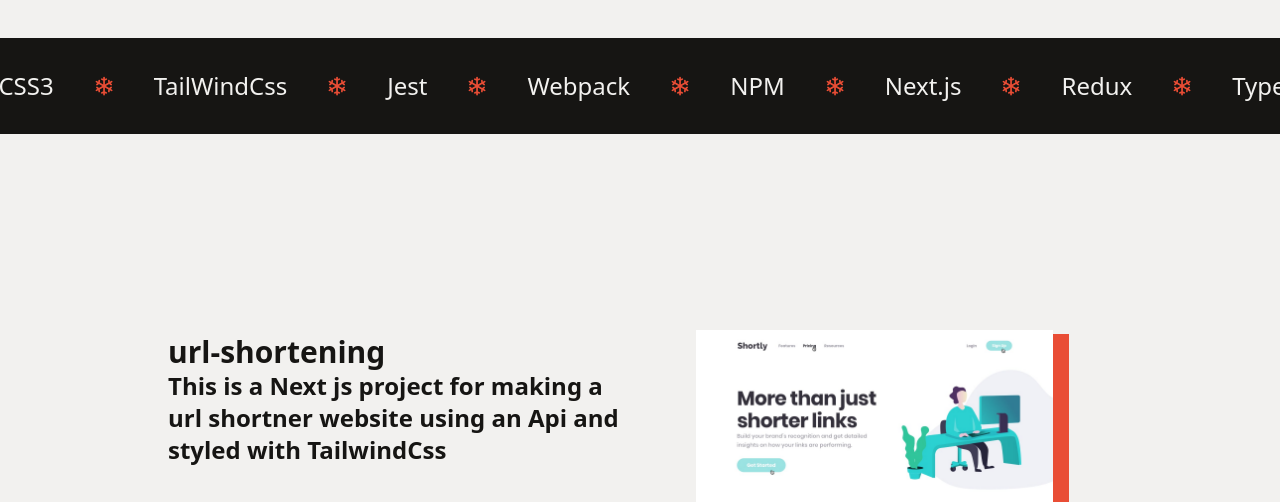
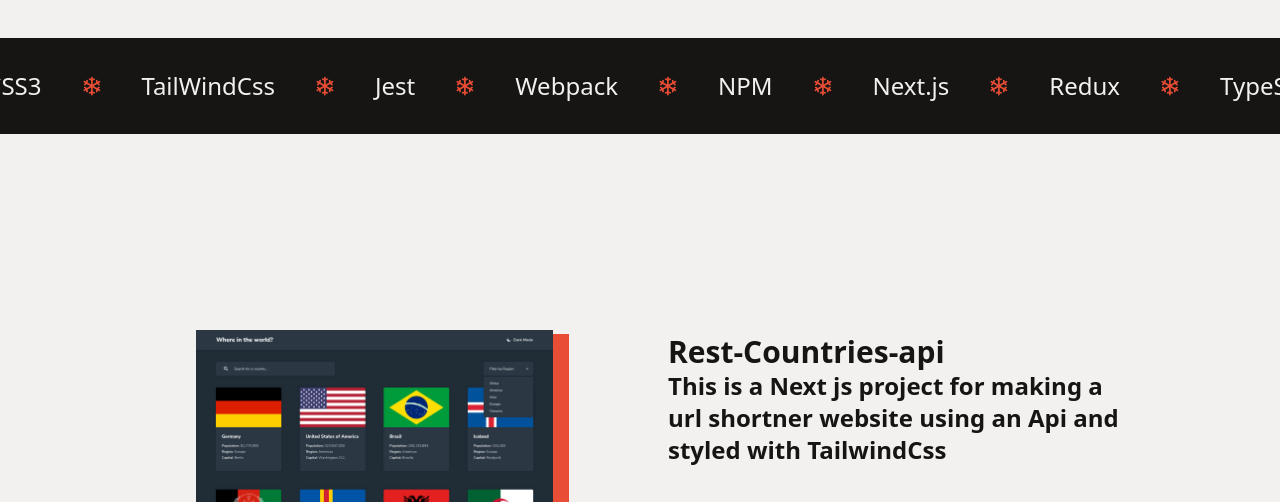
Before and after one commit to polymahh/othmane-elkantaoui, a React (Create React App) app: page / in a window 1280 px wide. Shown: the part 450-952 px from the top of the page. Built offline with nearby package versions, Linux system fonts and the light colour scheme.

Commit message:
added new project - about animation

```diff
--- a/package.json
+++ b/package.json
@@ -9,6 +9,7 @@
     "react": "^18.2.0",
     "react-dom": "^18.2.0",
     "react-icons": "^4.4.0",
+    "react-intersection-observer": "^9.4.0",
     "react-router-dom": "^6.3.0",
     "react-scripts": "5.0.1",
     "web-vitals": "^2.1.4"
--- a/src/Components/About/about.jsx
+++ b/src/Components/About/about.jsx
@@ -1,13 +1,24 @@
 import { IoSnow } from "react-icons/io5";
+import { useInView } from "react-intersection-observer";
 
 export const About = (props) => {
+  const { ref, inView } = useInView({ triggerOnce: true });
+  const { ref: imgref, inView: imginView } = useInView({ triggerOnce: true });
+
   return (
     <>
       <div
         ref={props.about}
         className="mt-8  p-4 md:grid md:grid-cols-2  items-center justify-around lg:w-[976px]	"
       >
-        <div>
+        <div
+          ref={ref}
+          className={
+            inView
+              ? "opacity-100 ease-in duration-500"
+              : "opacity-0 -translate-x-1/3"
+          }
+        >
           <div className="text-4xl   font-bold">
             HI, I'M OTHMANE.
             <br />
@@ -43,7 +54,16 @@
           </div>
         </div>
         {/* image */}
-        <img className="   sm:w-3/4 m-auto" src="profile4.png" alt="othmane" />
+        <img
+          ref={imgref}
+          className={
+            imginView
+              ? "opacity-100 ease-in delay-200 duration-500 sm:w-3/4 m-auto"
+              : "opacity-0 translate-x-1/3"
+          }
+          src="profile4.png"
+          alt="othmane"
+        />
       </div>
       {/* scrolling bar */}
       <div className="relative overflow-hidden min-w-full bg-black-p p-12 my-6 whitespace-nowrap">
--- a/src/Components/ProjectCard/projectCard.jsx
+++ b/src/Components/ProjectCard/projectCard.jsx
@@ -3,12 +3,14 @@
     <>
       <div className="grid grid-cols-1 md:grid-cols-2 gap-6 lg:w-[976px] my-40 ">
         <div className="text-3xl font-bold items-center gap-2 ml-4">
+          {/* title and description */}
           <h1 className="text-3xl font-bold flex items-center gap-2">
             {item.title}{" "}
           </h1>
           <p className="text-2xl font-bold">{item.description}</p>
         </div>
         <div className={item.style}>
+          {/* image and bg box */}
           <img className="opacity-0" src={item.image} alt="" />
           <img
             className="absolute bottom-6 sm:right-4 sm:w-fit"
@@ -24,6 +26,7 @@
           </div>
         </div>
         <div className="place-self-center">
+          {/* buttons */}
           <a
             className="btn bg-red-p text-grey-p  hover:bg-grey-p hover:text-black-p"
             href={item.liveLink}
--- a/src/Components/Projects/projects.jsx
+++ b/src/Components/Projects/projects.jsx
@@ -1,6 +1,17 @@
 import { ProjectCard } from "../ProjectCard/projectCard";
 
 const projectList = [
+  {
+    image: "rest-countries-api.jpg",
+    title: "Rest-Countries-api",
+    description:
+      "This is a Next js project for making a url shortner website using an Api and styled with TailwindCss",
+    stack: ["Nextjs", "Context api", "TailwindCss"],
+    liveLink: "http://rest-countries-api-polymahh.vercel.app/",
+    gitLink: "https://github.com/polymahh/rest-countries-api",
+    style:
+      "bg-red-p relative sm:w-3/4  place-self-center items-start  md:col-start-1 md:row-start-1 row-span-2",
+  },
   {
     image: "url-shortening.png",
     title: "url-shortening",
```
Also changed, not shown: public/rest-countries-api.jpg (added), 1 other file (tests, documents, lock files or other folders).
